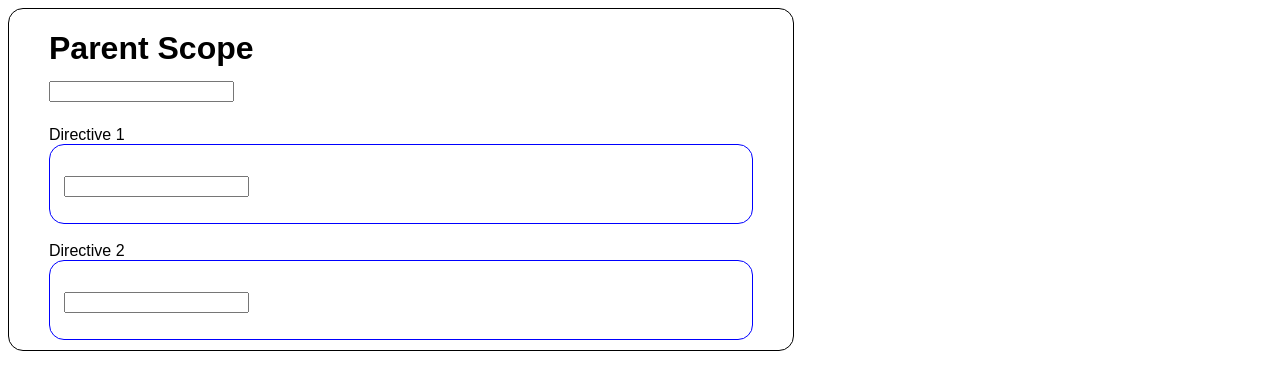
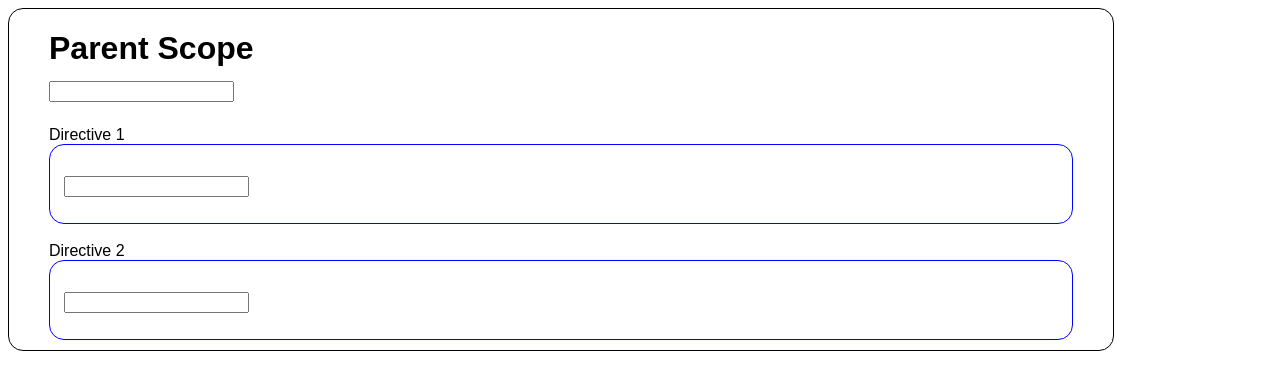
Before and after one commit to ssoward/sort2013AngularJS, a website: page angularJS/angularJSDemos/angular-seed/app/index.html in a window 1280 px wide. Drawn offline with Linux system fonts and the light colour scheme.

Commit message:
formatting.

```diff
--- a/angularJS/angularJSDemos/angular-seed/app/css/app.css
+++ b/angularJS/angularJSDemos/angular-seed/app/css/app.css
@@ -33,7 +33,7 @@ body {
   padding-bottom: 10px;
   border: 1px solid;
   border-radius: 15px;
-  width: 55%;
+  width: 80%;
   padding-right: 40px;
   font-family: fantasy;
 }
--- a/angularJS/angularJSDemos/angular-seed/app/js/directives.js
+++ b/angularJS/angularJSDemos/angular-seed/app/js/directives.js
@@ -1,7 +1,6 @@
 'use strict';
 
 /* Directives */
-
 
 angular.module('myApp.directives', []).
  directive('myDirective', function () {
@@ -10,19 +9,19 @@ angular.module('myApp.directives', []).
          //Attribues:
          restrict: 'EACM', //element, attribute, class, comments
 
-      replace: false, //true: the template will replace the current element.
+         replace: true, //true: the template will replace the current element.
          //false: the template will replace the contents of the current element
 
-      transclude: true,
+         transclude: false, // taking a portion of a html and embedding it inside a directive
 
          //WHICH SCOPE TO USE
          //scope:false,                   // DEFAULT: does not inherit prototypically
          //scope:true,                    // inherits prototypically
-      //scope:'isolate',               // does not inherit prototypically
+         //scope:'isolate',               // inherits prototypically
          //scope:{ title: '=myTitle' },   // set up two-way binding (using '=')
 
          //update index with {{title}}
-      //  scope:{ title: '@myTitle' }, // one-way binding (using '@')
+         //scope:{ title: '@myTitle' }, // one-way binding (using '@')
          //scope:{ title: '&myTitle' },   // execute an expression in the context of the parent scope
 
          template:'<div class="directive">' +
```
Lines whose indentation alone changed are shown as unchanged.
